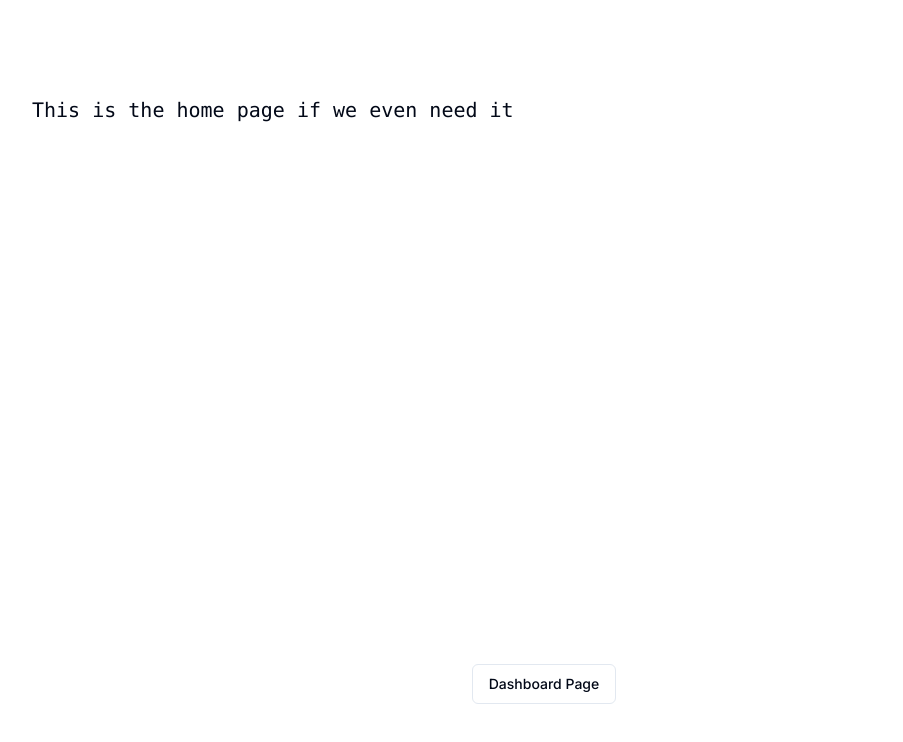
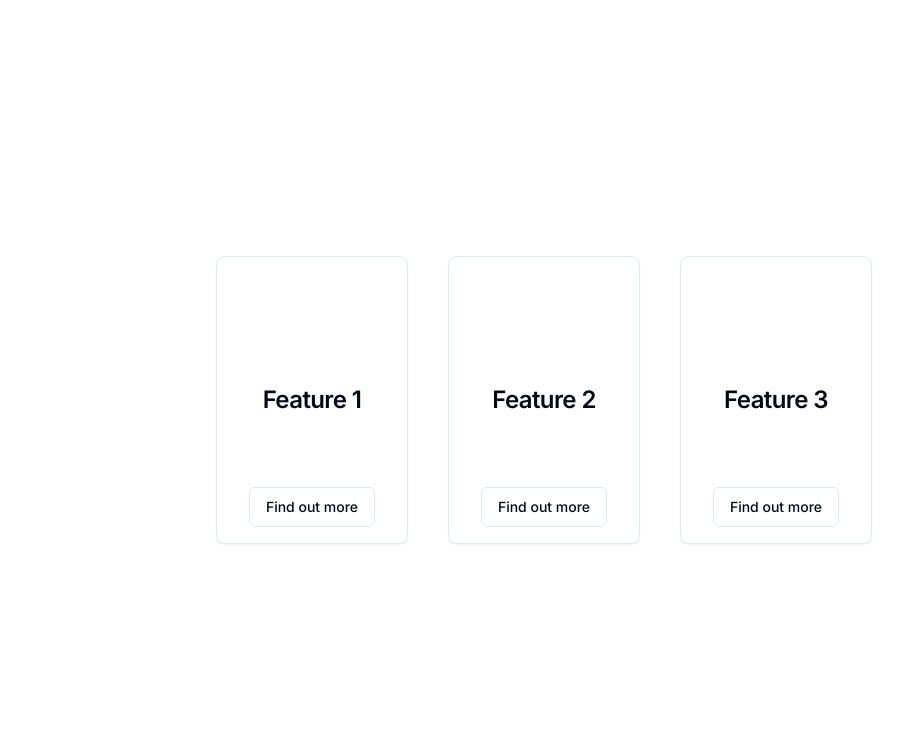
Before and after one commit to zsh-eng/hacksingapore, a Next.js app: page / in a window 1280 px wide. Shown: the top 742 px of the page, without its empty margins (96-999 px from the left). Built offline with nearby package versions, Linux system fonts and the light colour scheme.

Commit message:
implemented barebones feature cards with routing

```diff
--- /dev/null
+++ b/src/components/ui/dashboard_card.tsx
@@ -0,0 +1,24 @@
+import {
+    Card,
+    CardTitle,
+} from "./card";
+import { Button } from "./button";
+import Link from "next/link";
+
+interface props {
+    title: string,
+    href: string,
+}
+
+const DashboardCard: React.FC<props> = ({title, href}) => {
+    return (
+        <Card className={`w-48 h-72 flex flex-col items-center justify-center relative`}>
+            <CardTitle>{title}</CardTitle>
+            <Button variant="outline" className="absolute bottom-4">
+                <Link href={href}>Find out more</Link>
+            </Button>
+        </Card>
+    );
+}
+
+export default DashboardCard
--- a/src/pages/dashboard/index.tsx
+++ /dev/null
@@ -1,24 +0,0 @@
-import { Inter } from "next/font/google";
-const inter = Inter({ subsets: ["latin"] });
-import Link from "next/link";
-import { Button } from "@/components/ui/button";
-
-export default function Dashboard() {
-    return (
-        <main>
-            <main
-                className={`flex min-h-screen flex-col items-center justify-between p-24 ${inter.className}`}
-            >
-                <div className="z-10 max-w-5xl w-full items-center justify-between font-mono text-xl lg:flex">
-                    This is the dashboard page
-                </div>
-                <Button
-                    variant={"outline"}
-                    onClick={() => console.log("home button clicked")}
-                >
-                    <Link href="/">Home Page</Link>
-                </Button>
-            </main>
-        </main>
-    );
-}
--- /dev/null
+++ b/src/pages/feature_1/index.tsx
@@ -0,0 +1,10 @@
+import { Inter } from "next/font/google";
+const inter = Inter({ subsets: ["latin"] });
+
+export default function feature_1() {
+    return (
+        <main className={`flex min-h-screen flex-col items-center justify-center p-24 ${inter.className}`}>
+            <p>Feature 1 goes here</p>
+        </main>
+    )
+}
--- /dev/null
+++ b/src/pages/feature_2/index.tsx
@@ -0,0 +1,10 @@
+import { Inter } from "next/font/google";
+const inter = Inter({ subsets: ["latin"] });
+
+export default function feature_1() {
+    return (
+        <main className={`flex min-h-screen flex-col items-center justify-center p-24 ${inter.className}`}>
+            <p>Feature 2 goes here</p>
+        </main>
+    )
+}
--- /dev/null
+++ b/src/pages/feature_3/index.tsx
@@ -0,0 +1,10 @@
+import { Inter } from "next/font/google";
+const inter = Inter({ subsets: ["latin"] });
+
+export default function feature_1() {
+    return (
+        <main className={`flex min-h-screen flex-col items-center justify-center p-24 ${inter.className}`}>
+            <p>Feature 3 goes here</p>
+        </main>
+    )
+}
--- a/src/pages/index.tsx
+++ b/src/pages/index.tsx
@@ -1,21 +1,26 @@
+/**
+ * mik:
+ * i think we can just make the home page the dashboard page. quite likely the user will just
+ * navigate to where they want from there, then its one less layer of hierarchy for navigation also
+ *
+ * feature_X will be replaced with the actual feature names later
+ */
+
 import { Inter } from "next/font/google";
-import { Button } from "@/components/ui/button";
-import Link from "next/link";
+import DashboardCard from "@/components/ui/dashboard_card";
 
 const inter = Inter({ subsets: ["latin"] });
 
 export default function Home() {
-
     return (
         <main
-      className={`flex min-h-screen flex-col items-center justify-between p-24 ${inter.className}`}
+            className={`flex min-h-screen flex-col items-center justify-center p-24 ${inter.className}`}
         >
-      <div className="z-10 max-w-5xl w-full items-center justify-between font-mono text-xl lg:flex">
-        This is the home page if we even need it
+            <div className="flex gap-10">
+              <DashboardCard title="Feature 1" href="/feature_1"/>
+              <DashboardCard title="Feature 2" href="/feature_2"/>
+              <DashboardCard title="Feature 3" href="/feature_3"/>
             </div>
-      <Button variant={"outline"} onClick={() => console.log("dashbard button clicked")}>
-        <Link href="/dashboard">Dashboard Page</Link>
-      </Button>
         </main>
     );
 }
```
Lines whose indentation alone changed are shown as unchanged.
